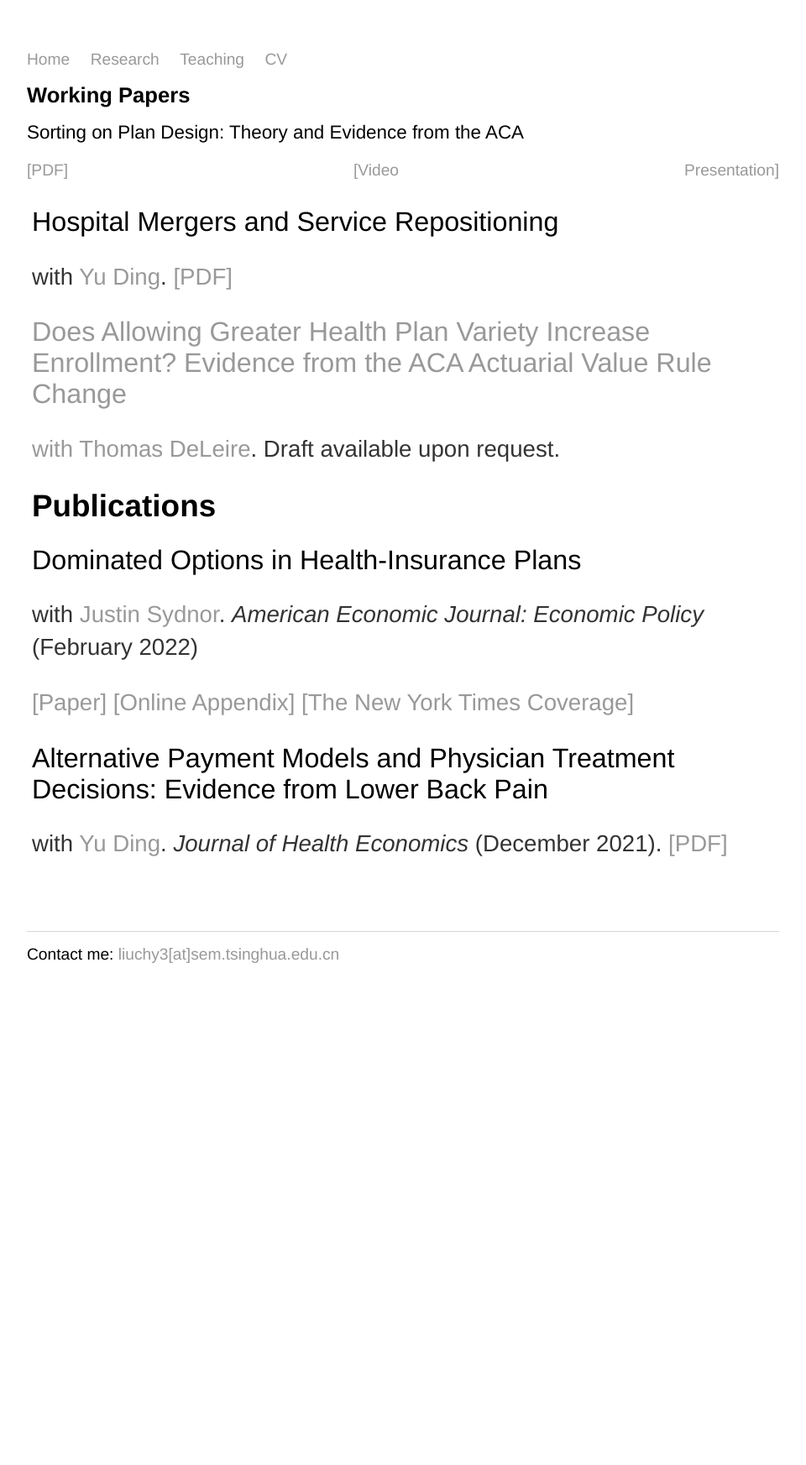
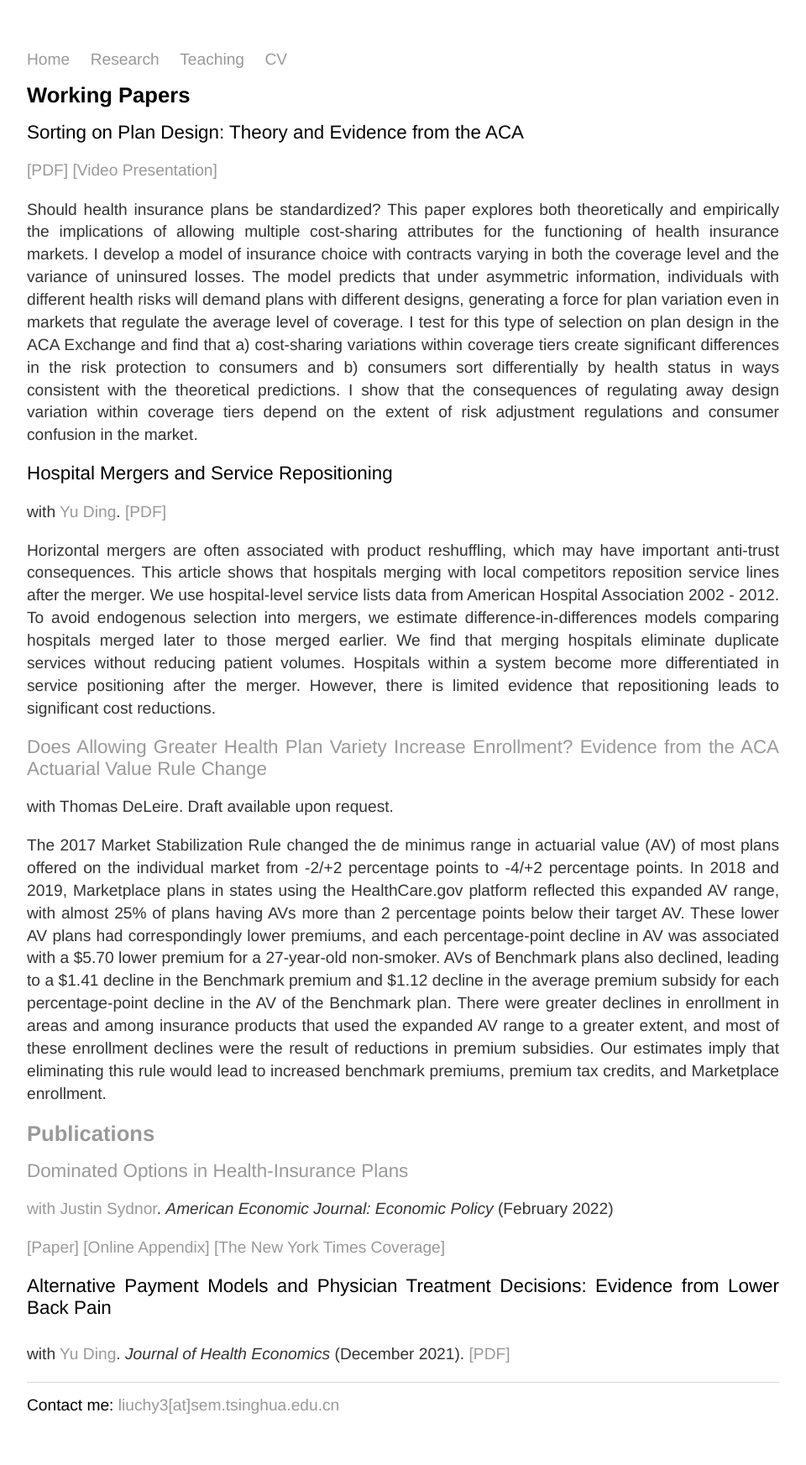
Before and after one commit to trifen/feng3hu.github.io, a Jekyll site: the page built from research.html, in a window 1280 px wide. Shown: the whole page at 84% size, without its empty margins (160-1120 px from the left). Built offline with Jekyll 4.4.1, drawn with Linux system fonts in a browser that asks for light colours; before the commit the page ends 1208 px from its top, so only the background shows below that.

Commit message:
Update research.html

```diff
--- a/research.html
+++ b/research.html
@@ -6,13 +6,16 @@
 	<div align="justify">
 		<h1> Working Papers </h1>
 			<h2>Sorting on Plan Design: Theory and Evidence from the ACA</h2>
-				<p><a href= "https://chenyuanliu.github.io/files/DesignSorting_ChenyuanLiu.pdf" target="_blank">[PDF] </a> <a href= "https://www.youtube.com/watch?v=bSI4URrvsC4&feature=youtu.be" target="_blank">[Video Presentation] </a> <button class="collapsible"></p>
+				<p><a href= "https://chenyuanliu.github.io/files/DesignSorting_ChenyuanLiu.pdf" target="_blank">[PDF] </a> <a href= "https://www.youtube.com/watch?v=bSI4URrvsC4&feature=youtu.be" target="_blank">[Video Presentation] </a> </p>
+		  		<p>Should health insurance plans be standardized? This paper explores both theoretically and empirically the implications of allowing multiple cost-sharing attributes for the functioning of health insurance markets. I develop a model of insurance choice with contracts varying in both the coverage level and the variance of uninsured losses. The model predicts that under asymmetric information, individuals with different health risks will demand plans with different designs, generating a force for plan variation even in markets that regulate the average level of coverage. I test for this type of selection on plan design in the ACA Exchange and find that a) cost-sharing variations within coverage tiers create significant differences in the risk protection to consumers and b) consumers sort differentially by health status in ways consistent with the theoretical predictions. I show that the consequences of regulating away design variation within coverage tiers depend on the extent of risk adjustment regulations and consumer confusion in the market. </p>
 				<p> </p>
   			<h2>Hospital Mergers and Service Repositioning</h2>
 				<p>with <a href= "https://sites.google.com/wisc.edu/yu-ding/" target="_blank">Yu Ding</a>. <a href= "https://chenyuanliu.github.io/files/HospitalServiceRepositioning_DingLiu.pdf" target="_blank">[PDF]</p>
+				<p>Horizontal mergers are often associated with product reshuffling, which may have important anti-trust consequences. This article shows that hospitals merging with local competitors reposition service lines after the merger. We use hospital-level service lists data from American Hospital Association 2002 - 2012. To avoid endogenous selection into mergers, we estimate difference-in-differences models comparing hospitals merged later to those merged earlier. We find that merging hospitals eliminate duplicate services without reducing patient volumes. Hospitals within a system become more differentiated in service positioning after the merger. However, there is limited evidence that repositioning leads to significant cost reductions.</p>
 				<p> </p>
 			<h2>Does Allowing Greater Health Plan Variety Increase Enrollment? Evidence from the ACA Actuarial Value Rule Change</h2>
-				<p>with Thomas DeLeire</a>. Draft available upon request. </p>
+				<p>with Thomas DeLeire. Draft available upon request. </p>
+				<p> The 2017 Market Stabilization Rule changed the de minimus range in actuarial value (AV) of most plans offered on the individual market from -2/+2 percentage points to -4/+2 percentage points. In 2018 and 2019, Marketplace plans in states using the HealthCare.gov platform reflected this expanded AV range, with almost 25% of plans having AVs more than 2 percentage points below their target AV. These lower AV plans had correspondingly lower premiums, and each percentage-point decline in AV was associated with a $5.70 lower premium for a 27-year-old non-smoker. AVs of Benchmark plans also declined, leading to a $1.41 decline in the Benchmark premium and $1.12 decline in the average premium subsidy for each percentage-point decline in the AV of the Benchmark plan. There were greater declines in enrollment in areas and among insurance products that used the expanded AV range to a greater extent, and most of these enrollment declines were the result of reductions in premium subsidies. Our estimates imply that eliminating this rule would lead to increased benchmark premiums, premium tax credits, and Marketplace enrollment. </p>
 				<p> </p>
 
 		<h1> Publications </h1>
```
